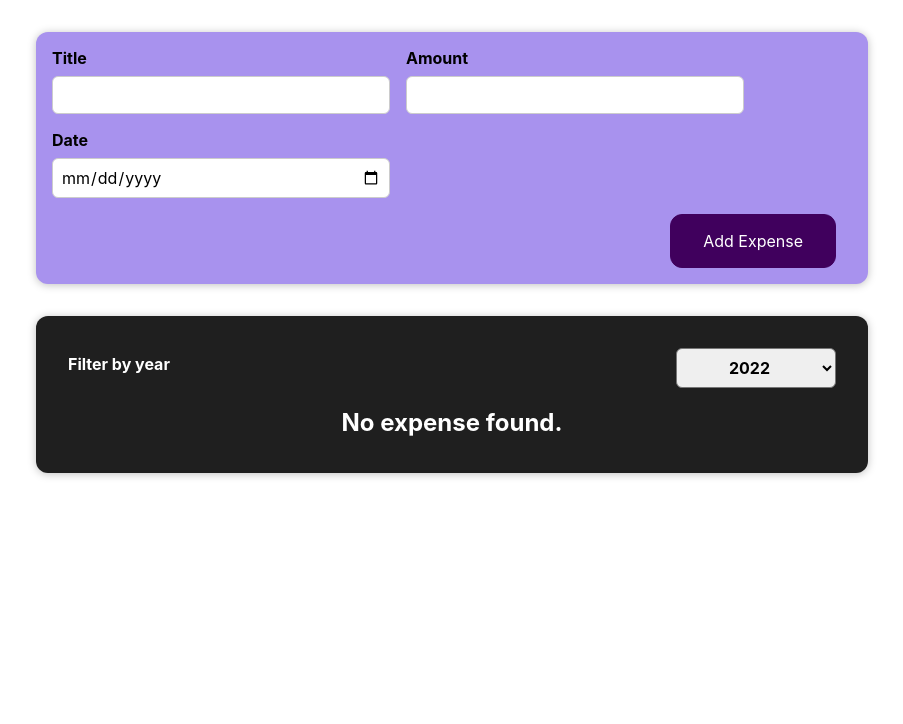
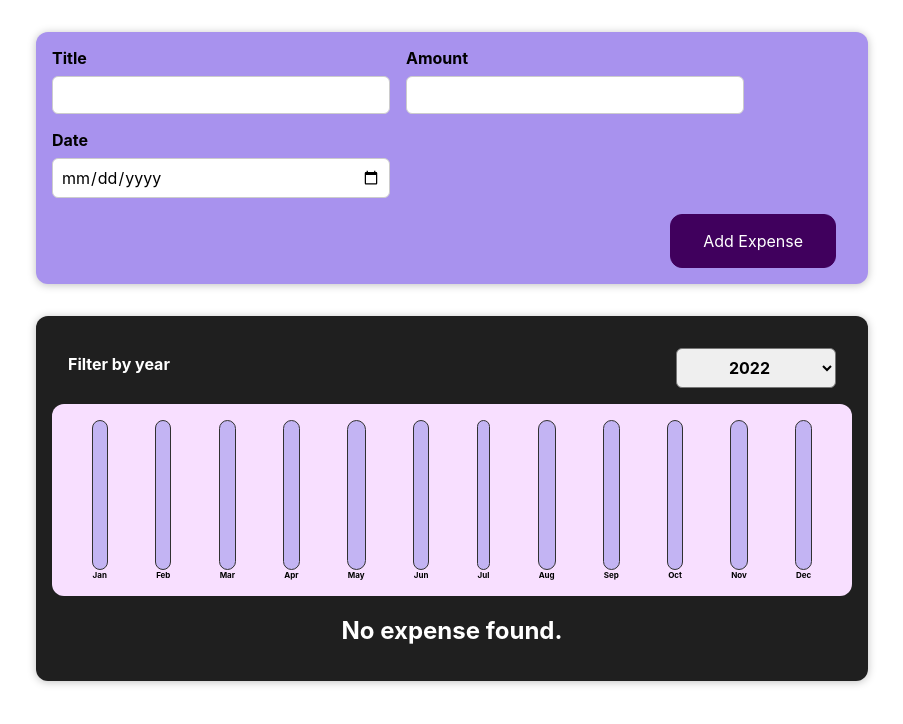
Before and after one commit to TopeAanu/reactp, a React (Create React App) app: page / in a window 1280 px wide. Shown: the top 724 px of the page, without its empty margins (188-1091 px from the left). Built offline with nearby package versions, Linux system fonts and the light colour scheme.

Commit message:
50 Days Of Learning

```diff
--- /dev/null
+++ b/src/components/Chart/Chart.css
@@ -0,0 +1,9 @@
+.chart {
+  padding: 1rem;
+  border-radius: 12px;
+  background-color: #f8dfff;
+  text-align: center;
+  display: flex;
+  justify-content: space-around;
+  height: 10rem;
+}
--- /dev/null
+++ b/src/components/Chart/Chart.js
@@ -0,0 +1,24 @@
+import React from 'react';
+
+import ChartBar from './ChartBar';
+import './Chart.css';
+
+const Chart = (props) => {
+  const dataPointValues = props.dataPoints.map(dataPoint => dataPoint.value);
+  const totalMaximum = Math.max(...dataPointValues);
+
+  return (
+    <div className='chart'>
+      {props.dataPoints.map((dataPoint) => (
+        <ChartBar
+          key={dataPoint.label}
+          value={dataPoint.value}
+          maxValue={totalMaximum}
+          label={dataPoint.label}
+        />
+      ))}
+    </div>
+  );
+};
+
+export default Chart;
--- /dev/null
+++ b/src/components/Chart/ChartBar.css
@@ -0,0 +1,30 @@
+.chart-bar {
+  height: 100%;
+  display: flex;
+  flex-direction: column;
+  align-items: center;
+}
+
+.chart-bar__inner {
+  height: 100%;
+  width: 100%;
+  border: 1px solid #313131;
+  border-radius: 12px;
+  background-color: #c3b4f3;
+  overflow: hidden;
+  display: flex;
+  flex-direction: column;
+  justify-content: flex-end;
+}
+
+.chart-bar__fill {
+  background-color: #4826b9;
+  width: 100%;
+  transition: all 0.3s ease-out;
+}
+
+.chart-bar__label {
+  font-weight: bold;
+  font-size: 0.5rem;
+  text-align: center;
+}
--- /dev/null
+++ b/src/components/Chart/ChartBar.js
@@ -0,0 +1,25 @@
+import React from 'react';
+
+import './ChartBar.css';
+
+const ChartBar = (props) => {
+  let barFillHeight = '0%';
+
+  if (props.maxValue > 0) {
+    barFillHeight = Math.round((props.value / props.maxValue) * 100) + '%';
+  }
+
+  return (
+    <div className='chart-bar'>
+      <div className='chart-bar__inner'>
+        <div
+          className='chart-bar__fill'
+          style={{ height: barFillHeight }}
+        ></div>
+      </div>
+      <div className='chart-bar__label'>{props.label}</div>
+    </div>
+  );
+};
+
+export default ChartBar;
--- a/src/components/Expenses/Expenses.js
+++ b/src/components/Expenses/Expenses.js
@@ -3,6 +3,7 @@
 import Card from "../UI/Card";
 import ExpensesFilter from "./ExpensesFilter";
 import ExpensesList from "./ExpensesList";
+import ExpensesChart from "./ExpensesChart";
 import "./Expenses.css";
 
 const Expenses = (props) => {
@@ -22,6 +23,7 @@
         selected={filteredYear}
         onChangeFilter={filterChangeHandler}
       />
+      <ExpensesChart expenses={filteredExpenses} />
       <ExpensesList items={filteredExpenses} />
     </Card>
   );
--- /dev/null
+++ b/src/components/Expenses/ExpensesChart.js
@@ -0,0 +1,26 @@
+import Chart from '../Chart/Chart';
+
+const ExpensesChart = (props) => {
+  const chartDataPoints = [
+    { label: 'Jan', value: 0 },
+    { label: 'Feb', value: 0 },
+    { label: 'Mar', value: 0 },
+    { label: 'Apr', value: 0 },
+    { label: 'May', value: 0 },
+    { label: 'Jun', value: 0 },
+    { label: 'Jul', value: 0 },
+    { label: 'Aug', value: 0 },
+    { label: 'Sep', value: 0 },
+    { label: 'Oct', value: 0 },
+    { label: 'Nov', value: 0 },
+    { label: 'Dec', value: 0 },
+  ];
+
+  for (const expense of props.expenses) {
+    const expenseMonth = expense.date.getMonth();
+    chartDataPoints[expenseMonth].value += expense.amount;
+  }
+
+  return <Chart dataPoints={chartDataPoints} />;
+}
+export default ExpensesChart;
```
